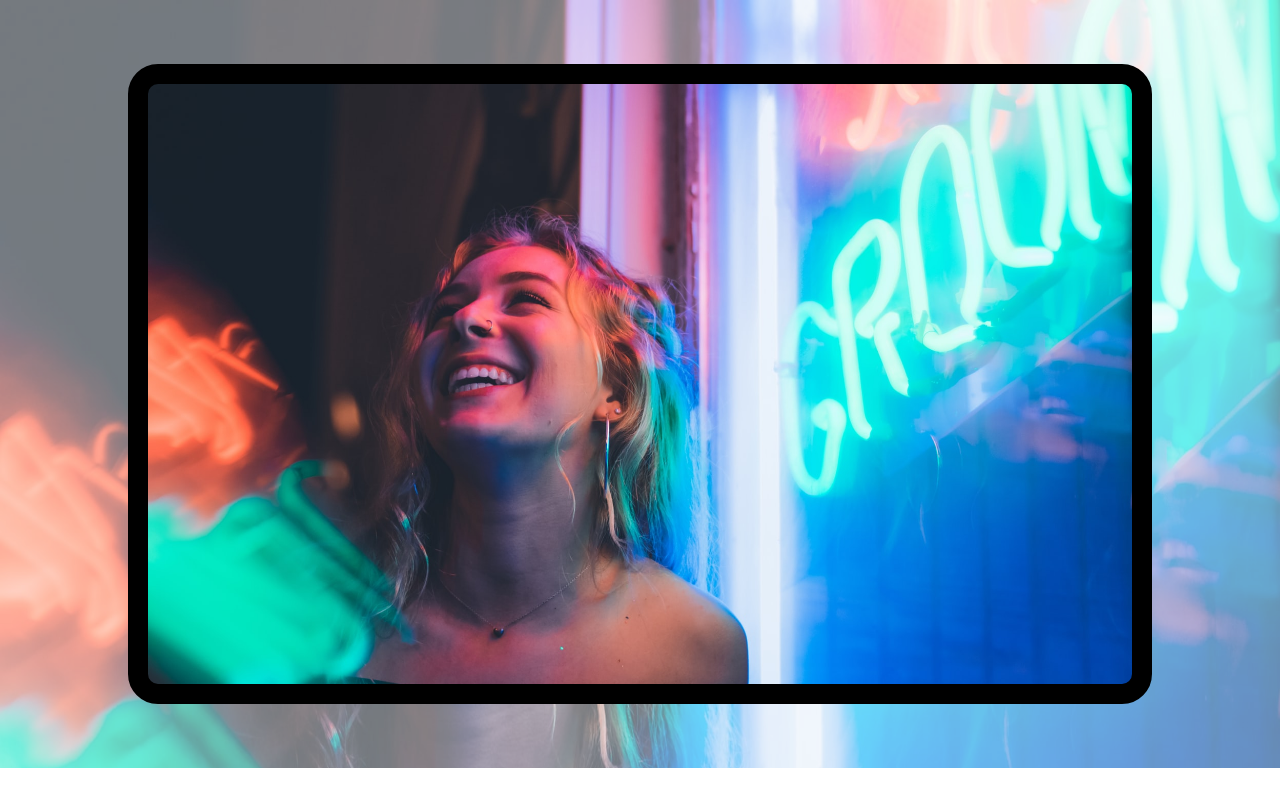
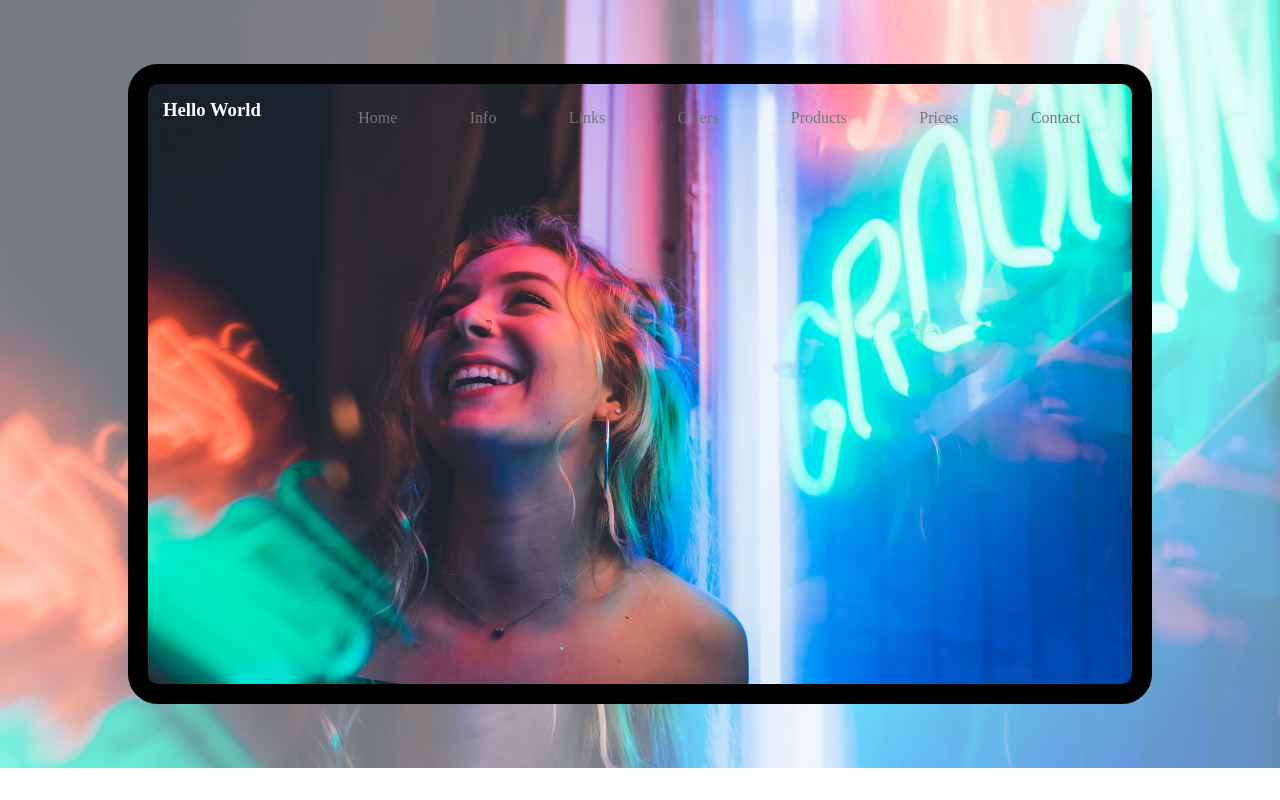
Before and after one commit to kariuki-kariuki/portfolio-landing-page, a plain HTML site: page index.html in a window 1280 px wide. Drawn offline with Linux system fonts and the light colour scheme.

Commit message:
st: responsiveness

```diff
--- a/index.html
+++ b/index.html
@@ -11,6 +11,26 @@
     <div class="main-container">
         <img src="images/max-andrey-LBR1IqlHmg4-unsplash (1).jpg" alt="">
         <div class="container">
+            <header>
+                <div class="row">
+                    <div class="col-2 col-s-2">
+                        <h3>Hello World</h3>
+                    </div>
+                    <div class="col-10 col-s-10">
+                        <nav>
+                            <ul>
+                                <li>Home</li>
+                                <li>Info</li>
+                                <li>Links</li>
+                                <li>Offers</li>
+                                <li>Products</li>
+                                <li>Prices</li>
+                                <li>Contact</li>
+                            </ul>
+                        </nav>
+                    </div>
+                </div>
+            </header>
         </div>
     </div>
 </body>
--- a/style.css
+++ b/style.css
@@ -21,7 +21,6 @@
     background-image: url("images/max-andrey-LBR1IqlHmg4-unsplash\ \(1\).jpg");
     background-position: center;
     background-size: cover;
-    z-index: 1;
     height: 80vh;
     margin-left: 10%;
     margin-right: 10%;
@@ -31,3 +30,90 @@
     border-radius: 30px;
     position: relative;
 }
+
+header{
+    color: white;
+    padding: 15px;
+
+}
+
+header h1{
+ color: white;
+}
+nav{
+    width: 100%;
+}
+
+nav ul{
+    display: flex;
+    list-style: none;
+    justify-content: space-around;
+}
+nav li{
+    display: inline-block;
+    color: rgb(110, 122, 118);
+    padding: 10px;
+    border-radius: 2px;
+}
+
+nav li:hover{
+    background-color: azure;
+}
+
+
+
+
+
+
+
+
+
+
+
+
+.row::after{
+    display: table;
+    content: "";
+    clear: both;
+}
+[class*="col-"] {
+    float: left;
+}
+
+
+@media only screen and (max-width: 600px) {
+    [class*="col-"] {
+        width: 100%;
+    }
+}
+
+@media only screen and (min-width: 600px) {
+    /* For tablets: */
+    .col-s-1 {width: 8.33%;}
+    .col-s-2 {width: 16.66%;}
+    .col-s-3 {width: 25%;}
+    .col-s-4 {width: 33.33%;}
+    .col-s-5 {width: 41.66%;}
+    .col-s-6 {width: 50%;}
+    .col-s-7 {width: 58.33%;}
+    .col-s-8 {width: 66.66%;}
+    .col-s-9 {width: 75%;}
+    .col-s-10 {width: 83.33%;}
+    .col-s-11 {width: 91.66%;}
+    .col-s-12 {width: 100%;}
+}
+@media only screen and (min-width: 768px) {
+    /* For desktop: */
+    .col-1 {width: 8.33%;}
+    .col-2 {width: 16.66%;}
+    .col-3 {width: 25%;}
+    .col-4 {width: 33.33%;}
+    .col-5 {width: 41.66%;}
+    .col-6 {width: 50%;}
+    .col-7 {width: 58.33%;}
+    .col-8 {width: 66.66%;}
+    .col-9 {width: 75%;}
+    .col-10 {width: 83.33%;}
+    .col-11 {width: 91.66%;}
+    .col-12 {width: 100%;}
+}
```
